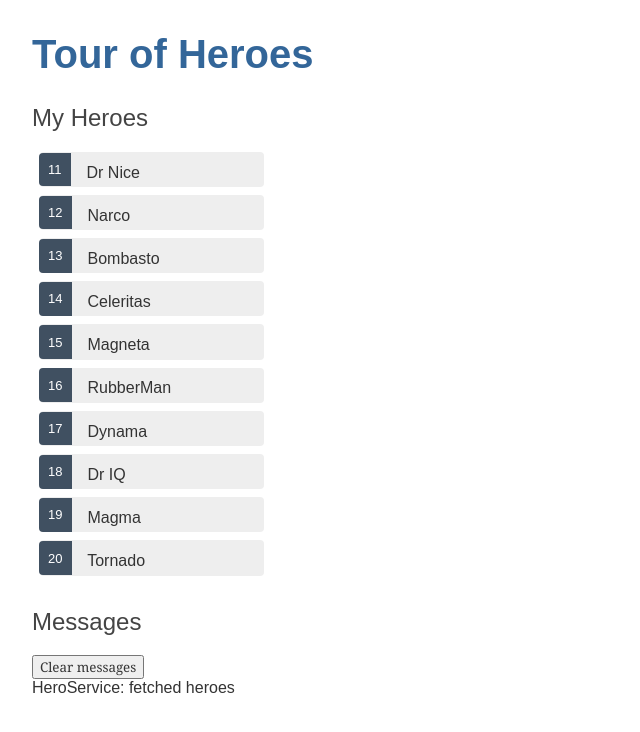
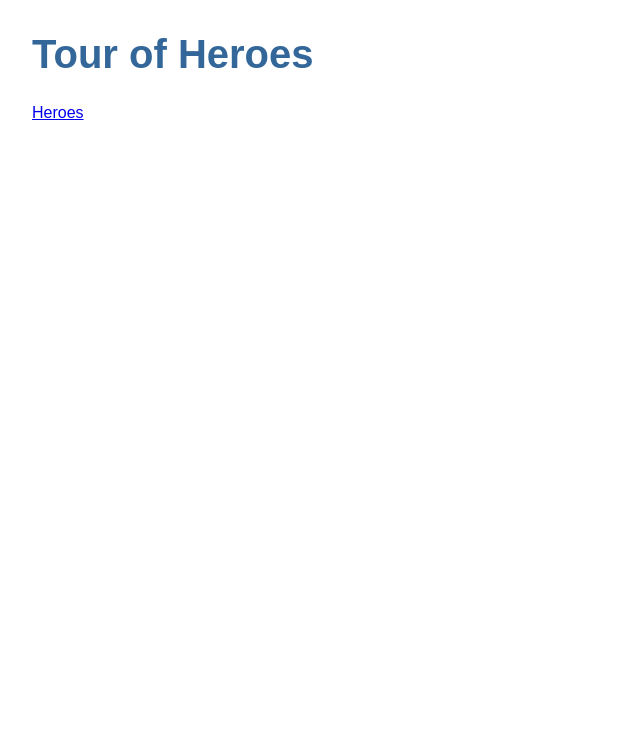
Before and after one commit to psdiego17/angular-tour-of-heroes, an Angular app: page / in a window 1280 px wide. Shown: the top 732 px of the page, without its empty margins (0-640 px from the left). Built offline with nearby package versions, Linux system fonts and the light colour scheme.

Commit message:
adicionado nav para navegação

```diff
--- a/src/app/app.component.html
+++ b/src/app/app.component.html
@@ -2,5 +2,8 @@
   Essa ligação de interpolação apresenta o titlevalor da
   propriedade do componente dentro da tag do cabeçalho HTML-->
 <h1>{{title}}</h1><!--Puxando do app.component.ts-->
-<app-heroes></app-heroes><!--Puxando html do heroes.component.html, setado pelo selector: 'app-heroes' do  heroes.component.ts-->
+<nav>
+  <a routerLink="/heroes">Heroes</a>
+</nav>
+<router-outlet></router-outlet>
 <app-messages></app-messages>
```
Also changed, not shown: src/app/app-routing.module.ts (+12 -6 lines).
